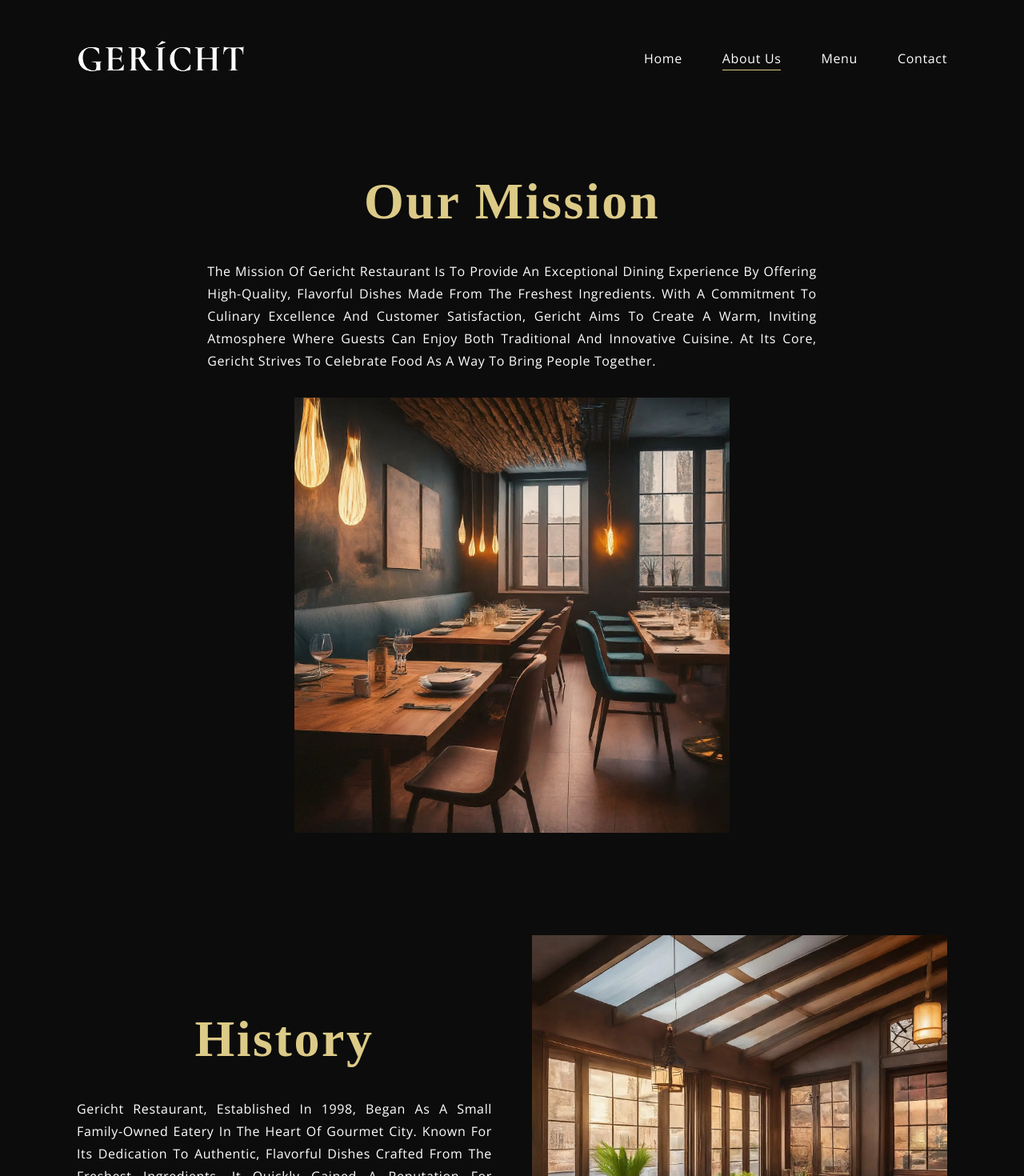
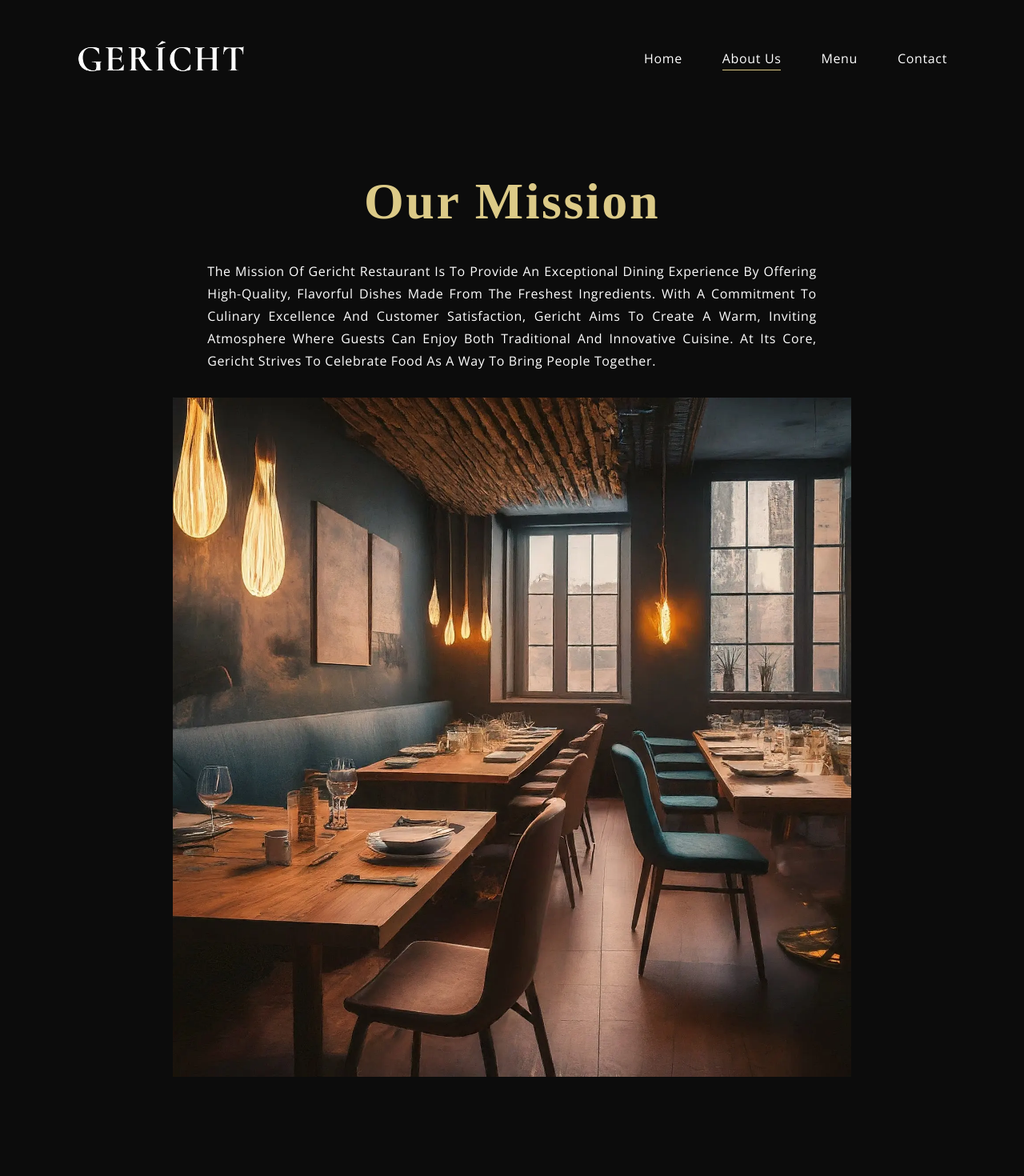
Before and after one commit to Aman-Qureshi12/restaurant-, a Next.js app: page /aboutUs in a window 1280 px wide. Shown: the top 1470 px of the page at 80% size. Built offline with nearby package versions, Linux system fonts and the light colour scheme; a web font is replaced by a local one.

Commit message:
Image optimization

```diff
--- a/components/About/History/History.css
+++ b/components/About/History/History.css
@@ -29,7 +29,7 @@
 @media screen and (max-width: 1020px) {
   .app__history-image-container img {
     gap: 20px;
-    width: 70%;
+    width: 78%;
   }
   .app__history-section {
     grid-template-columns: 1fr;
--- a/components/About/Mission/Mission.css
+++ b/components/About/Mission/Mission.css
@@ -17,15 +17,15 @@
 }
 
 .app__mission-image-container img {
-  width: 50%;
+  width: 78%;
   height: auto;
   object-fit: contain;
 }
 
 @media screen and (max-width: 1020px) {
-  .app__mission-image-container img {
-    width: 70%;
-  }
+  /* .app__mission-image-container img {
+    width: 78%;
+  } */
   .app__mission-para {
     max-width: 100%;
   }
```
